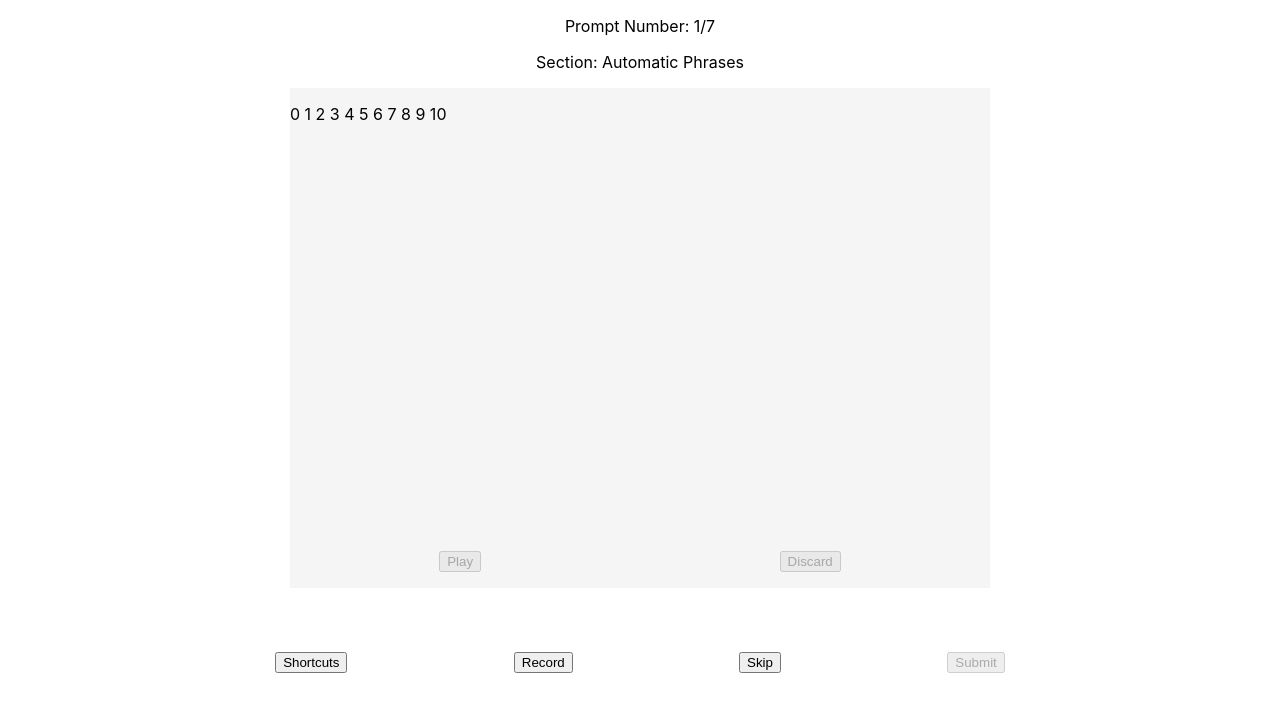
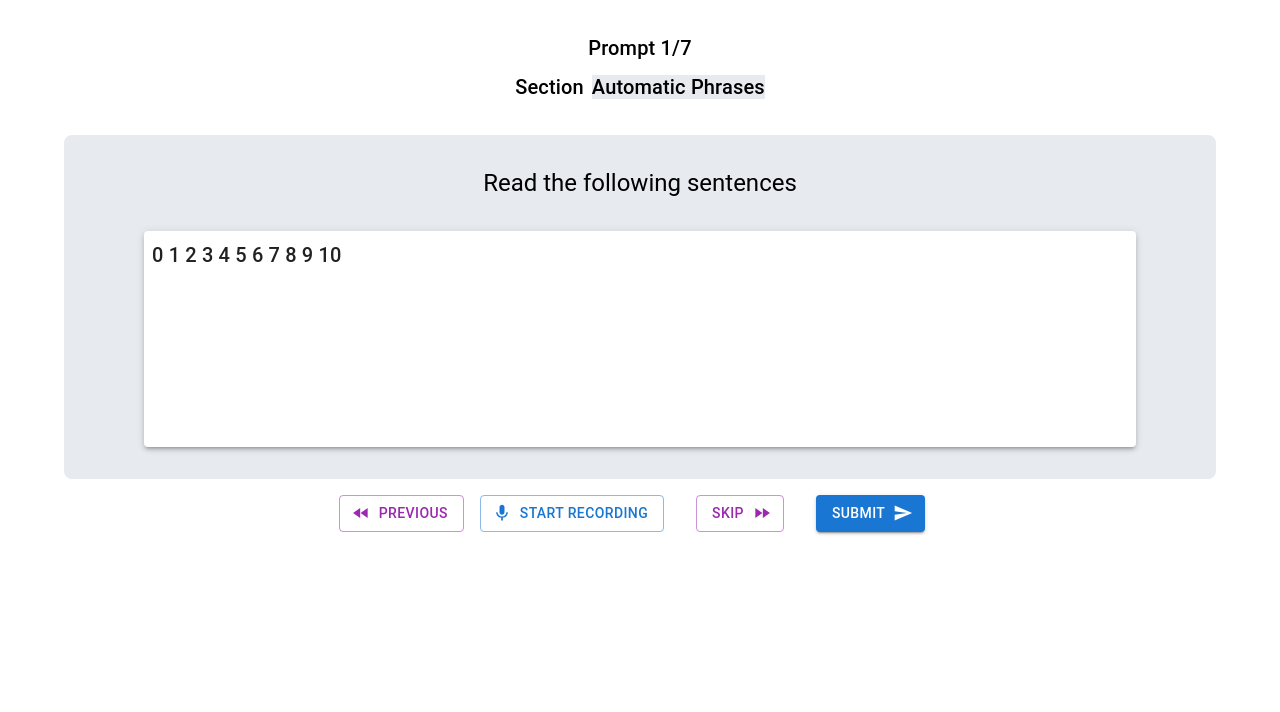
Before and after one commit to SlangLab-NU/VoiceCollector, a React (Create React App) app in the folder web/: page /record in a window 1280 px wide. Shown: the top 712 px of the page. Built offline with nearby package versions, Linux system fonts and the light colour scheme.

Commit message:
Integrate audio recorder to recording page
and force one initialization of each audio recorder

```diff
--- a/web/src/App.js
+++ b/web/src/App.js
@@ -3,6 +3,7 @@ import Home from './pages/Home';
 import Record from './pages/Record';
 import AudioRecorder from './components/AudioRecorderCommon';
 import {BrowserRouter, Routes, Route} from "react-router-dom";
+import RecordMUI from './pages/RecordMUI';
 
 
 function App() {
@@ -11,7 +12,7 @@ function App() {
       <BrowserRouter>
         <Routes>
           <Route path ="/" element={<Home />}/>
-          <Route path ="/record" element={<Record />}/>
+          <Route path ="/record" element={<RecordMUI />}/>
           <Route path ="/audio_recorder" element={<AudioRecorder />}/>
         </Routes>
       </BrowserRouter>
--- a/web/src/components/AudioRecorderCommon.js
+++ b/web/src/components/AudioRecorderCommon.js
@@ -4,6 +4,9 @@
 
 import { useState, useRef, useEffect } from "react";
 import AudioWeb from "./audio-web";
+import { Button, Stack } from "@mui/material";
+import MicIcon from "@mui/icons-material/Mic";
+import MicOffIcon from "@mui/icons-material/MicOff";
 
 const AudioRecorder = () => {
   const mimeType = "audio/webm";
@@ -80,7 +83,6 @@ const AudioRecorder = () => {
     if (!permission) {
       await getMicrophonePermission();
     }
-
     await audioWeb.current.start();
     setRecordingStatus("recording");
     console.log("Recording started");
@@ -98,6 +100,7 @@ const AudioRecorder = () => {
 
   return (
     <div className="audio-controls">
+      <Stack spacing={2}>
       {audioInfo ? (
         <div className="audio-container">
           <audio src={audioInfo["url"]} controls></audio>
@@ -107,18 +110,49 @@ const AudioRecorder = () => {
         </div>
       ) : null}
       {!isRecording() ? (
-        <button onClick={startRecording} type="button">
+        <Button
+        variant="outlined"
+        color="primary"
+        startIcon={<MicIcon />}
+        onClick={startRecording} type="button">
           Start Recording
-        </button>
+        </Button>
       ) : null}
       {isRecording() ? (
-        <button onClick={stopRecording} type="button">
+        <Button onClick={stopRecording} type="button"
+        startIcon={ <MicOffIcon /> }>
           Stop Recording
-        </button>
+        </Button>
       ) : null}
+      </Stack>
     </div>
   );
 };
 
 
 export default AudioRecorder;
+
+{/* <Button
+          variant="contained"
+          sx={{ml: 4, mr: 4}}
+          color="primary"
+          startIcon={isRecording ? <MicOffIcon /> : <MicIcon />}
+          onClick={() =>
+            isRecording ? handleStopRecording() : handleStartRecording()
+          }
+        >
+          {isRecording ? "Stop Recording" : "Start Recording"}
+        </Button> */}
+{/* {audioUrl && (
+          <Button
+            variant="contained"
+            color="secondary"
+            startIcon={isPlaying ? <StopIcon /> : <PlayArrowIcon />}
+            onClick={() =>
+              isPlaying ? handleStopPlaying() : handleStartPlaying()
+            }
+          >
+            {isPlaying ? "Stop Playback" : "Start Playback"}
+          </Button>
+        )} */}
+{/* {audioUrl && <audio src={audioUrl} controls />} */ }
--- a/web/src/pages/RecordMUI.js
+++ b/web/src/pages/RecordMUI.js
@@ -1,14 +1,14 @@
 import React, { useState, useEffect } from "react";
-import { Box, Button, Typography, Container, Paper, Stack } from "@mui/material";
+import { Box, Button, Typography, Container, Paper, Stack, Grid } from "@mui/material";
 // import { makeStyles } from '@mui/styles';
-import MicIcon from "@mui/icons-material/Mic";
+
 import SendIcon from '@mui/icons-material/Send';
 import FastForwardIcon from '@mui/icons-material/FastForward';
 import FastRewindIcon from '@mui/icons-material/FastRewind';
-import MicOffIcon from "@mui/icons-material/MicOff";
 import PlayArrowIcon from "@mui/icons-material/PlayArrow";
 import StopIcon from "@mui/icons-material/Stop";
 import data from '../data.js';
+import AudioRecorder from "../components/AudioRecorderCommon.js";
 
 
 export default function RecordMUI() {
@@ -18,6 +18,8 @@ export default function RecordMUI() {
   const [isRecording, setIsRecording] = useState(false);
   const [isPlaying, setIsPlaying] = useState(false);
   const [audioUrl, setAudioUrl] = useState(null);
+  // Force to initialize a new audio_recorder
+  const [key, setKey] = useState(0);
 
   useEffect(() => {
     setSection(data[promptNum].section);
@@ -27,6 +29,7 @@ export default function RecordMUI() {
 
   function onSkip() {
     if (promptNum < data.length - 1) {
+      setKey(key + 1);
       setPromptNum(promptNum + 1);
       setSection(data[promptNum + 1].section);
       setPrompt(data[promptNum + 1].prompt);
@@ -35,6 +38,7 @@ export default function RecordMUI() {
 
   function onPrev() {
     if (promptNum > 0) {
+      setKey(key + 1);
       setPromptNum(promptNum - 1);
       setSection(data[promptNum - 1].section);
       setPrompt(data[promptNum - 1].prompt);
@@ -49,7 +53,7 @@ export default function RecordMUI() {
 
   const handleStopRecording = (blob) => {
     setIsRecording(false);
-    setAudioUrl(URL.createObjectURL(blob));
+    // setAudioUrl(URL.createObjectURL(blob));
   };
 
   const handleStartPlaying = () => {
@@ -72,10 +76,10 @@ export default function RecordMUI() {
           Prompt {promptNum + 1}/{data.length}
         </Typography>
         <Box>
-          <Typography sx={{display: "inline", marginRight: 1}} variant="h6" align="center" gutterBottom>
+          <Typography sx={{ display: "inline", marginRight: 1 }} variant="h6" align="center" gutterBottom>
             Section
           </Typography>
-          <Typography sx={{display: "inline", backgroundColor: "#E7EBF0"}} variant="h6" align="center" gutterBottom>
+          <Typography sx={{ display: "inline", backgroundColor: "#E7EBF0" }} variant="h6" align="center" gutterBottom>
             {section}
           </Typography>
         </Box>
@@ -93,18 +97,22 @@ export default function RecordMUI() {
           backgroundColor: "#E7EBF0",
         }}
       >
-        <Typography sx={{marginBottom: 4}} variant="h5" align="center">
-            Read the following sentences
+        <Typography sx={{ marginBottom: 4 }} variant="h5" align="center">
+          Read the following sentences
         </Typography>
 
-        <Paper sx={{height: 200, overflowY: "auto", padding: 1}} elevation={3}>
+        <Paper sx={{ height: 200, overflowY: "auto", padding: 1 }} elevation={3}>
           <Typography variant="h6" align="left">
             {prompt}
           </Typography>
         </Paper>
       </Box>
 
-      <Box sx={{flexDirection: "row"}}>
+
+      <Grid container spacing={2}
+        direction="row"
+        justifyContent="center"
+        alignItems="center">
         <Button
           variant="outlined"
           color="secondary"
@@ -115,7 +123,32 @@ export default function RecordMUI() {
           Previous
         </Button>
 
+        <AudioRecorder key={key} />
+
         <Button
+          sx={{ ml: 4, mr: 2 }}
+          variant="outlined"
+          color="secondary"
+          endIcon={<FastForwardIcon />}
+          onClick={onSkip}
+        >
+          Skip
+        </Button>
+        <Button
+          variant="contained"
+          endIcon={<SendIcon />}
+          sx={{ ml: 2, mr: 4 }}
+        >
+          Submit
+        </Button>
+      </Grid>
+
+    </Container>
+  );
+}
+
+
+{/* <Button
           variant="contained"
           sx={{ml: 4, mr: 4}}
           color="primary"
@@ -125,8 +158,8 @@ export default function RecordMUI() {
           }
         >
           {isRecording ? "Stop Recording" : "Start Recording"}
-        </Button>
-        {/* {audioUrl && (
+        </Button> */}
+{/* {audioUrl && (
           <Button
             variant="contained"
             color="secondary"
@@ -138,25 +171,4 @@ export default function RecordMUI() {
             {isPlaying ? "Stop Playback" : "Start Playback"}
           </Button>
         )} */}
-        {audioUrl && <audio src={audioUrl} controls />}
-        <Button
-          sx={{ml: 4, mr: 2}}
-          variant="outlined"
-          color="secondary"
-          endIcon={<FastForwardIcon />}
-          onClick={onSkip}
-        >
-          Skip
-        </Button>
-        <Button
-          variant="contained"
-          endIcon={<SendIcon />}
-          sx={{ml: 2, mr: 4}}
-        >
-          Submit
-        </Button>
-
-      </Box>
-    </Container>
-  );
-}
+{/* {audioUrl && <audio src={audioUrl} controls />} */ }
```
